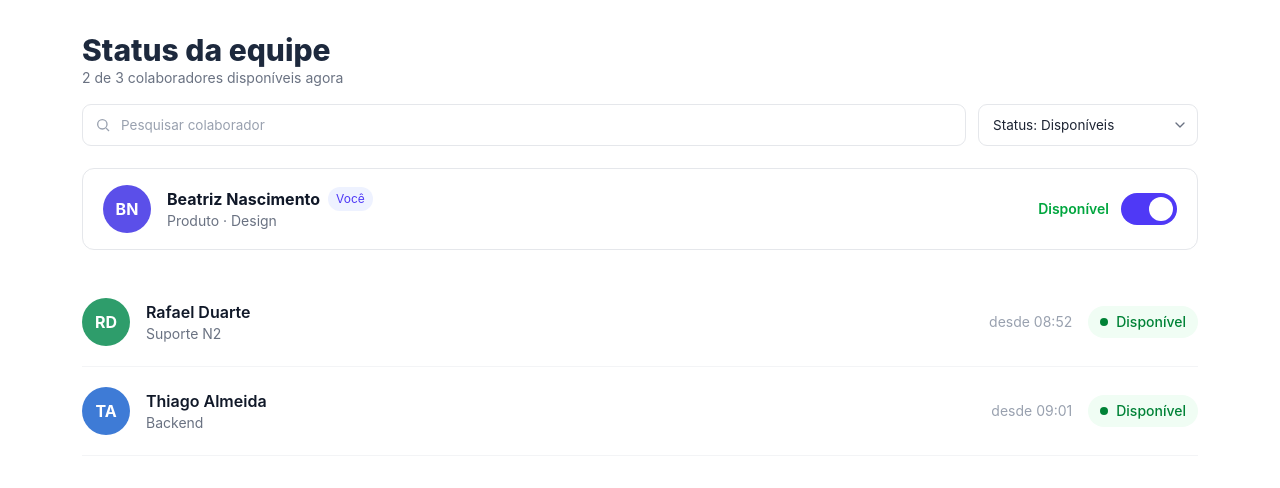
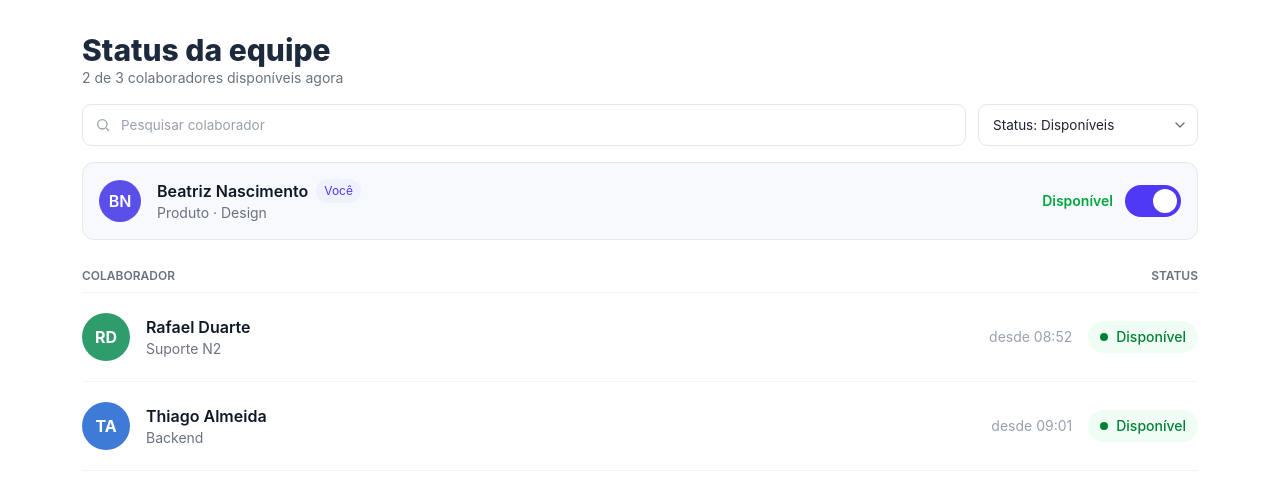
Before and after one commit to htechsolucoes/htech-toppharma, a React (Vite) app: page / in a window 1280 px wide. Shown: the top 488 px of the page. Built offline with nearby package versions, Linux system fonts and the light colour scheme.

Commit message:
fix: improve userStatusToggle style

```diff
--- a/src/App.jsx
+++ b/src/App.jsx
@@ -159,7 +159,10 @@ function App() {
       />
 
       <div className="mt-5">
-
+        <div class="flex w-full justify-between text-xs text-gray-500 font-semibold border-b border-gray-100 uppercase pb-2">
+          <span>Colaborador</span>
+          <span>Status</span>
+        </div>
         {filteredUsers.map(user => (
           <UserCard
             key={user.id}
--- a/src/components/filters.jsx
+++ b/src/components/filters.jsx
@@ -7,7 +7,7 @@ const Filters = ({
   setFilter
 }) => {
   return (
-    <div className="flex flex-wrap gap-3 mb-[22px]">
+    <div className="flex flex-wrap gap-3 mb-4">
 
       <div className="relative flex-1 min-w-[220px]">
         <svg
--- a/src/components/userStatusToggle.jsx
+++ b/src/components/userStatusToggle.jsx
@@ -14,25 +14,24 @@ const userStatusToggle = ({
       border
       border-gray-200
       rounded-xl
-      px-5
+      px-4
       py-4
       mb-7
+      bg-[#F8F9FC]
       "
     >
-
       <div className="flex items-center gap-4">
-
 
         <div
           className="
-          w-12
-          h-12
+          w-10.5
+          h-10.5
           rounded-full
           flex
           items-center
           justify-center
           text-white
-          font-bold
+          font-semibold
           "
           style={{
             background:user.color
@@ -49,14 +48,11 @@ const userStatusToggle = ({
 
         </div>
 
-
-
         <div>
-
           <div className="flex items-center gap-2">
-
             <h2 className="
-            font-bold
+            text-base
+            font-semibold
             text-gray-900
             ">
               {user.name}
@@ -92,16 +88,7 @@ const userStatusToggle = ({
 
 
 
-
-      <button
-        onClick={toggle}
-        className="
-        flex
-        items-center
-        gap-3
-        "
-      >
-
+      <div className="flex items-center gap-3">
         <span
           className={`
             text-sm
@@ -118,8 +105,7 @@ const userStatusToggle = ({
           }
         </span>
 
-
-
+        <button onClick={toggle}>
           <div
             className={`
             w-14
@@ -158,6 +144,7 @@ const userStatusToggle = ({
           </div>
         </button>
       </div>
+    </div>
 
   )
 }
```
Also changed, not shown: src/components/userCard.jsx (+0 -29 lines). Lines whose indentation alone changed are shown as unchanged.
